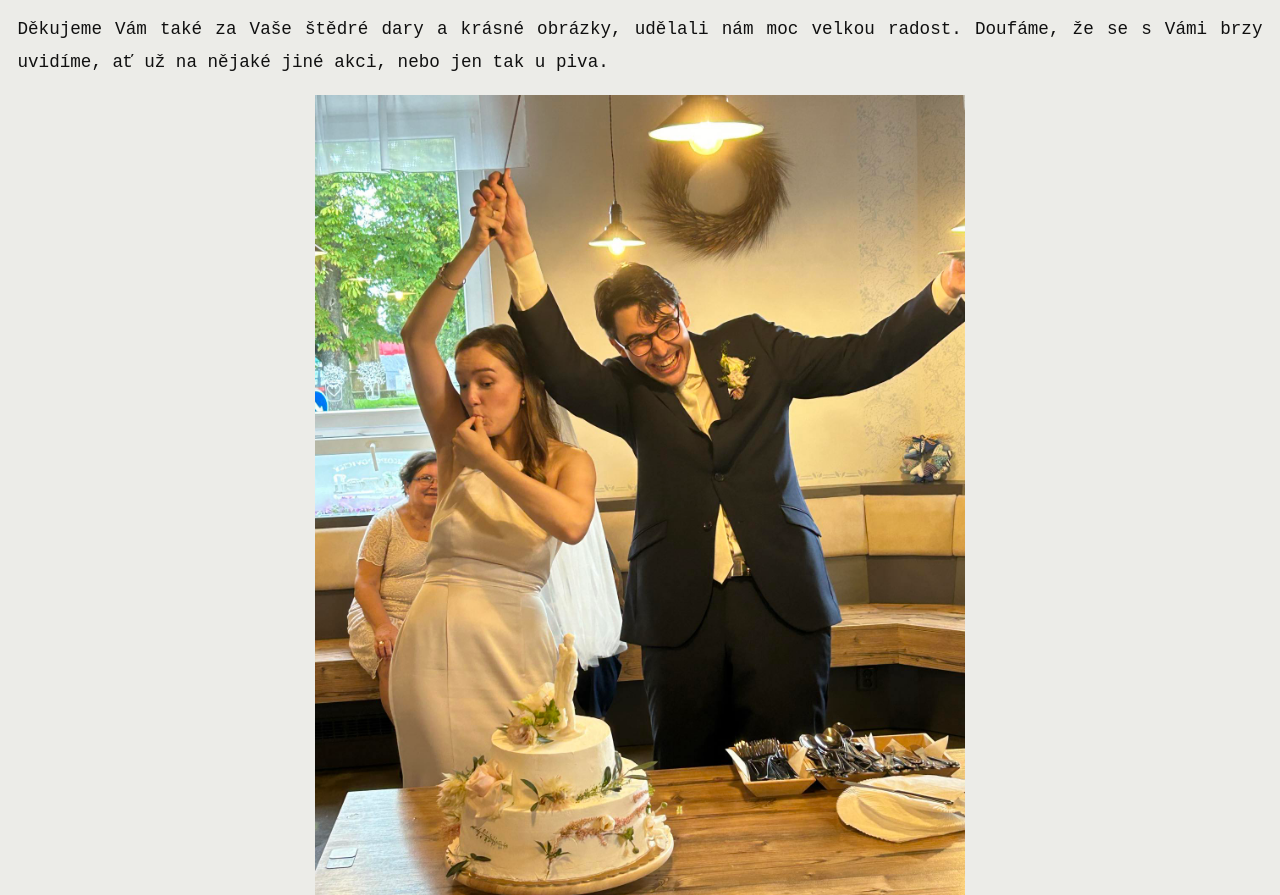
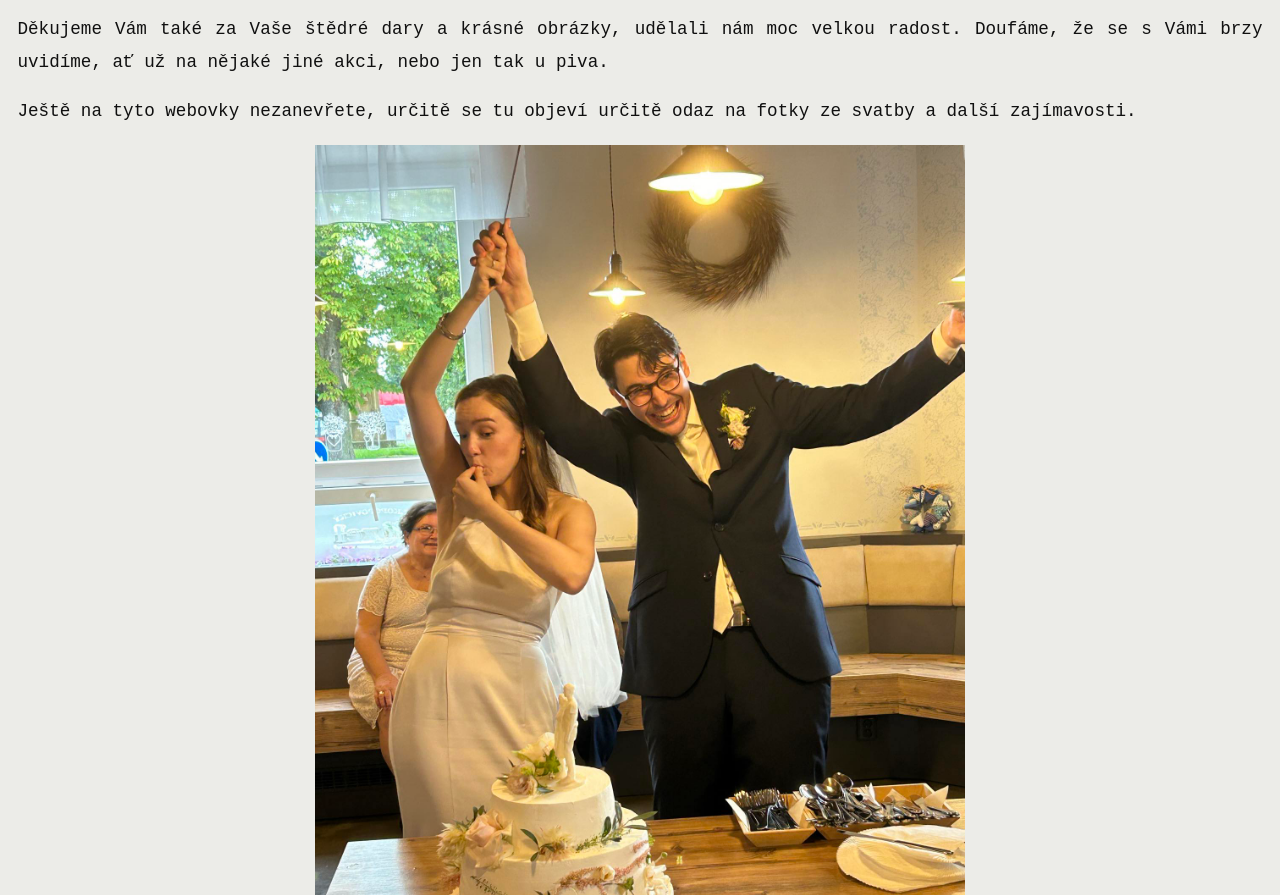
Before and after one commit to japawBlob/wedding, a plain HTML site: page index.html in a window 1280 px wide. Shown: the part 1394-2289 px from the top of the page. Drawn offline with Linux system fonts and the light colour scheme.

Commit message:
Add more info to post 14
Signed-off-by: Jakub Jíra <jakub.jira@protonmail.com>

```diff
--- a/index.html
+++ b/index.html
@@ -74,6 +74,10 @@ https://www.tooplate.com/view/2117-infinite-loop
                         <p class="tm-intro-text mx-auto text-justify">
                             Děkujeme Vám také za Vaše štědré dary a krásné obrázky, udělali nám moc velkou radost.
                             Doufáme, že se s Vámi brzy uvidíme, ať už na nějaké jiné akci, nebo jen tak u piva.
+                        </p>
+                        <p class="tm-intro-text mx-auto text-justify">
+                            Ještě na tyto webovky nezanevřete, určitě se tu objeví určitě odaz na fotky ze svatby
+                            a další zajímavosti.
                         </p>
                         <div class="row">
                             <div class="col d-flex justify-content-center">
```
